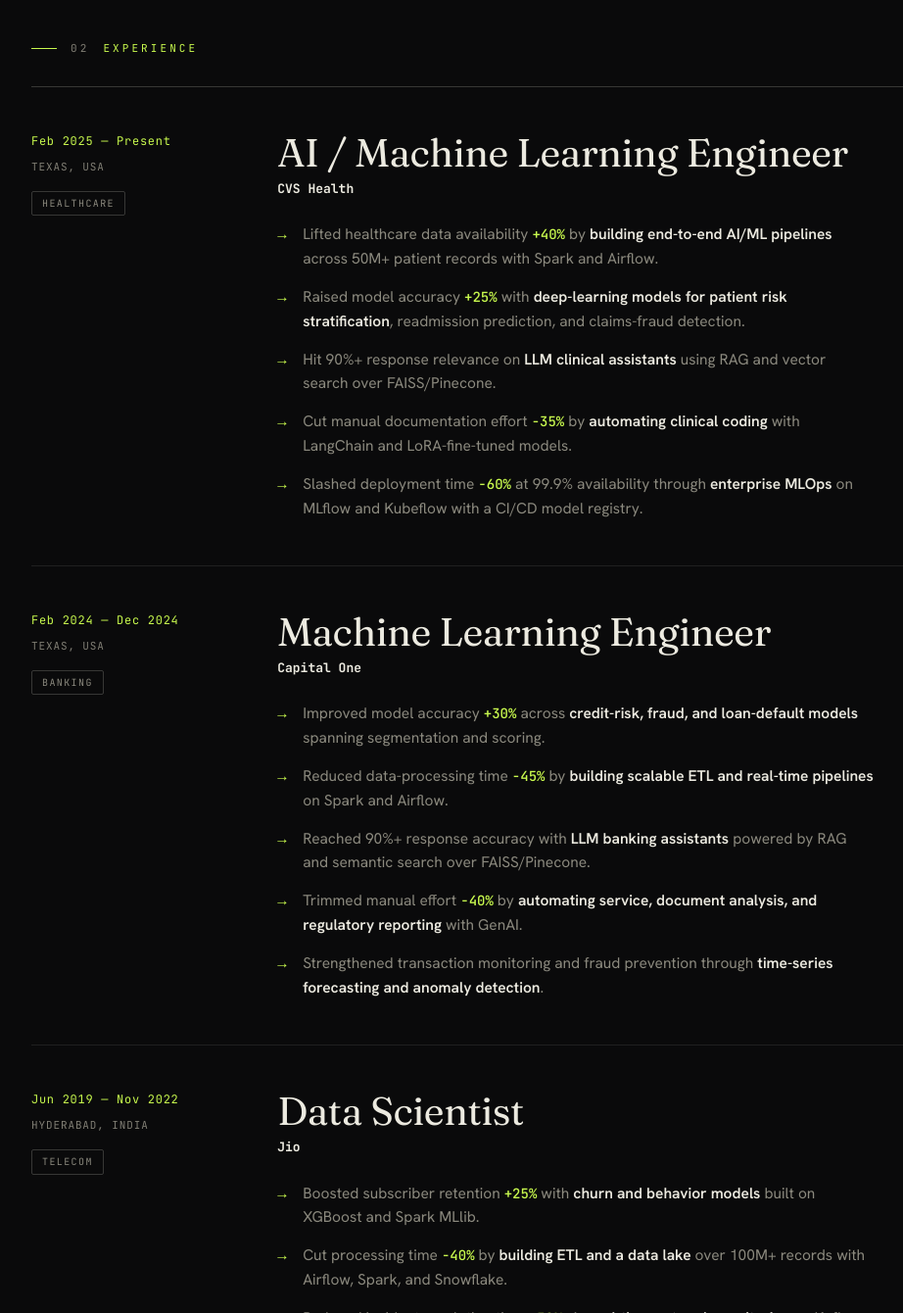
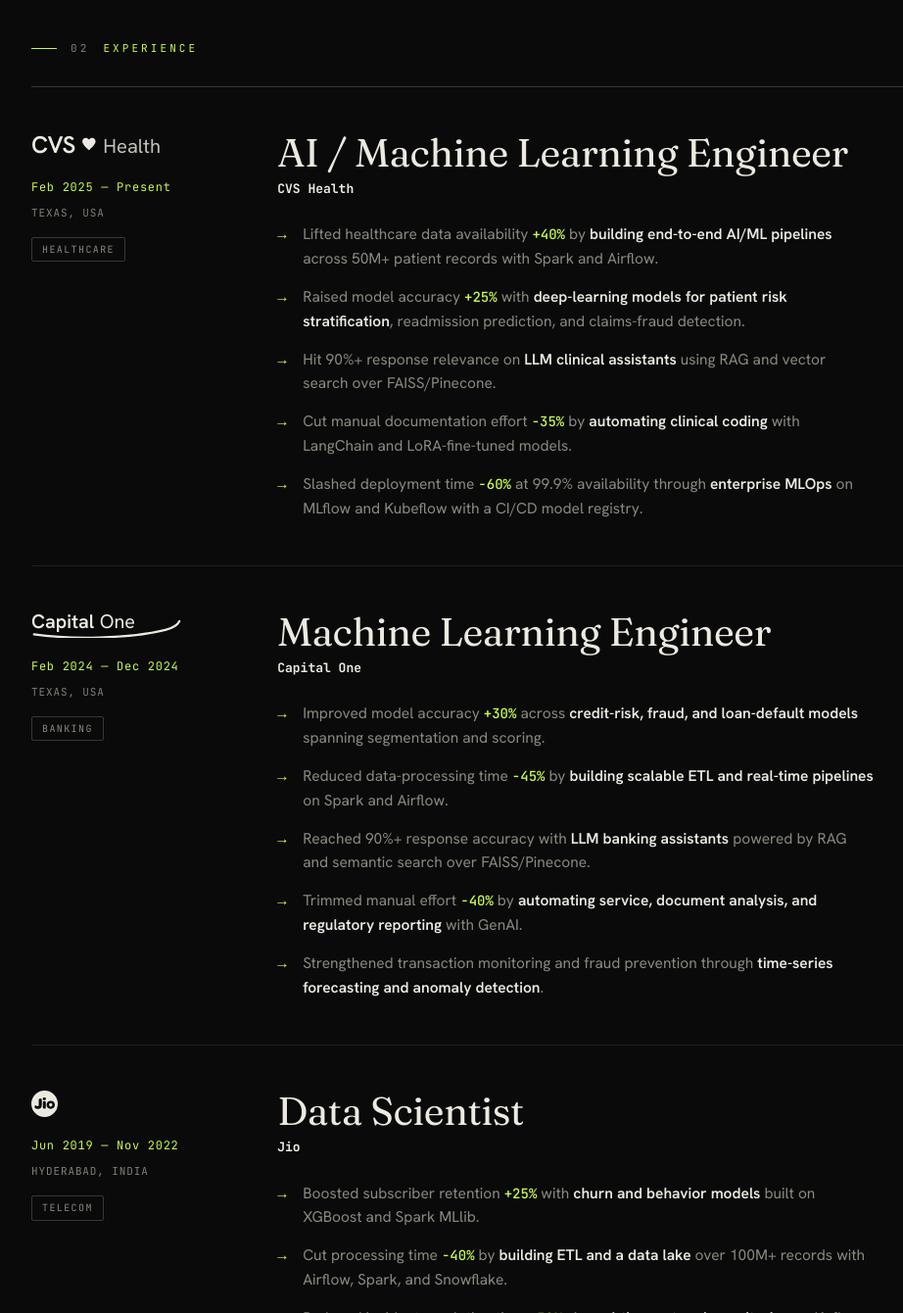
Before and after one commit to SaiSandeepk23/SaiSandeepk23.github.io, a plain HTML site: page index.html in a window 1280 px wide. Shown: the part 1720-3060 px from the top of the page at 98% size, without its empty margins (32-954 px from the left). Drawn offline with Linux system fonts and the light colour scheme.

Commit message:
Add company logos to experience (CVS Health, Capital One, Jio) — monochrome, lime on hover

```diff
--- a/index.html
+++ b/index.html
@@ -215,6 +215,9 @@
     padding:46px 0;border-bottom:1px solid var(--line);transition:background .4s}
   .xp-item:hover{background:linear-gradient(90deg,rgba(200,249,78,.03),transparent)}
   @media(max-width:760px){.xp-item{grid-template-columns:1fr;gap:18px;padding:36px 0}}
+  .xp-logo{display:block;height:27px;margin-bottom:20px;color:var(--paper);transition:color .4s}
+  .xp-logo svg{height:100%;width:auto;display:block}
+  .xp-item:hover .xp-logo{color:var(--acid)}
   .xp-side .when{font-family:var(--font-mono);font-size:12px;color:var(--acid);letter-spacing:.06em}
   .xp-side .where{font-family:var(--font-mono);font-size:11px;color:var(--dim-2);margin-top:8px;letter-spacing:.08em;text-transform:uppercase}
   .xp-side .sector{display:inline-block;margin-top:16px;font-family:var(--font-mono);font-size:10px;
@@ -420,6 +423,7 @@
 
       <article class="xp-item reveal">
         <div class="xp-side">
+          <span class="xp-logo" aria-label="CVS Health logo"><svg viewBox="0 0 150 28" role="img"><text x="0" y="22" font-family="'Hanken Grotesk',sans-serif" font-weight="700" font-size="25" letter-spacing="-0.3" fill="currentColor">CVS</text><path transform="translate(54,6)" fill="currentColor" d="M7 13C2.2 8.7 0 6.1 0 3.7 0 1.7 1.6 0 3.6 0 4.9 0 6.1 0.7 7 1.9 7.9 0.7 9.1 0 10.4 0 12.4 0 14 1.7 14 3.7 14 6.1 11.8 8.7 7 13Z"/><text x="76" y="22" font-family="'Hanken Grotesk',sans-serif" font-weight="400" font-size="21" fill="currentColor" opacity="0.82">Health</text></svg></span>
           <div class="when">Feb 2025 — Present</div>
           <div class="where">Texas, USA</div>
           <div class="sector">Healthcare</div>
@@ -439,6 +443,7 @@
 
       <article class="xp-item reveal">
         <div class="xp-side">
+          <span class="xp-logo" aria-label="Capital One logo"><svg viewBox="0 0 176 30" role="img"><text x="0" y="19" font-family="'Hanken Grotesk',sans-serif" font-weight="600" font-size="22" fill="currentColor">Capital<tspan font-weight="400" dx="6">One</tspan></text><path d="M3 26 C45 32 112 31 152 21 C161 18.7 166 15 168 11" fill="none" stroke="currentColor" stroke-width="2.4" stroke-linecap="round"/></svg></span>
           <div class="when">Feb 2024 — Dec 2024</div>
           <div class="where">Texas, USA</div>
           <div class="sector">Banking</div>
@@ -458,6 +463,7 @@
 
       <article class="xp-item reveal">
         <div class="xp-side">
+          <span class="xp-logo" aria-label="Jio logo"><svg viewBox="0 0 24 24" role="img"><path fill="currentColor" d="M12 0A12 12 0 1 1 0 12 12 12 0 0 1 12 0m5.587 14.559c-.883 0-1.49-.648-1.49-1.574 0-.912.62-1.56 1.49-1.56s1.491.648 1.491 1.573c0 .897-.634 1.56-1.49 1.56zm.03-5.152c-2.265 0-3.772 1.437-3.772 3.576 0 2.195 1.451 3.604 3.729 3.604 2.264 0 3.755-1.409 3.755-3.59 0-2.153-1.475-3.59-3.713-3.59zM11.78 6.272c-.856 0-1.395.483-1.395 1.243 0 .774.552 1.257 1.435 1.257.857 0 1.395-.483 1.395-1.257s-.552-1.243-1.435-1.243m.152 3.204h-.277c-.675 0-1.187.317-1.187 1.285v4.42c0 .98.496 1.284 1.216 1.284h.275c.677 0 1.16-.33 1.16-1.285v-4.419c0-.995-.47-1.285-1.187-1.285M8.316 7.392h-.4c-.76 0-1.174.43-1.174 1.285v4.13c0 1.063-.36 1.436-1.2 1.436-.662 0-1.201-.29-1.63-.816C3.87 13.373 3 13.786 3 14.81c0 1.104 1.035 1.781 2.955 1.781 2.334 0 3.563-1.173 3.563-3.742V8.675c0-.856-.413-1.283-1.202-1.283"/></svg></span>
           <div class="when">Jun 2019 — Nov 2022</div>
           <div class="where">Hyderabad, India</div>
           <div class="sector">Telecom</div>
```
